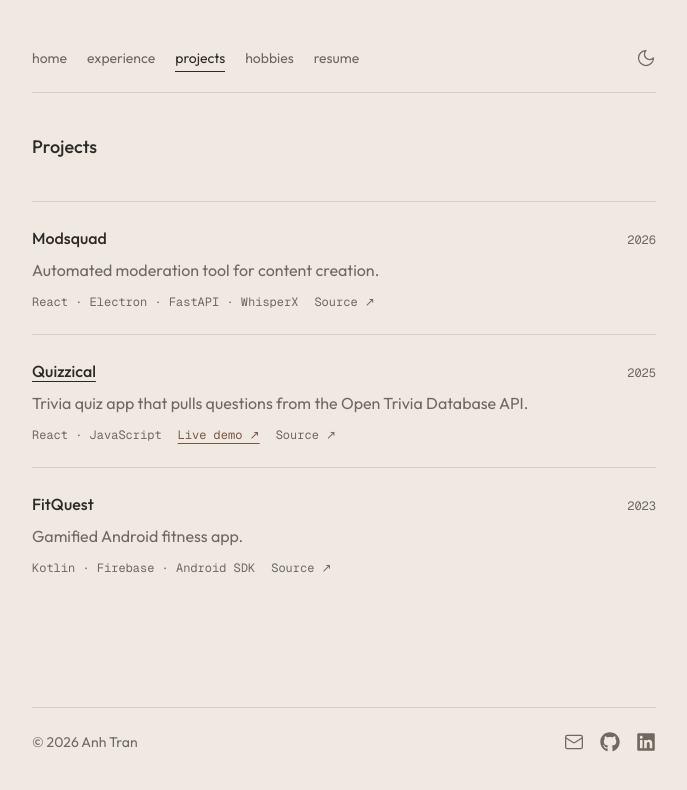
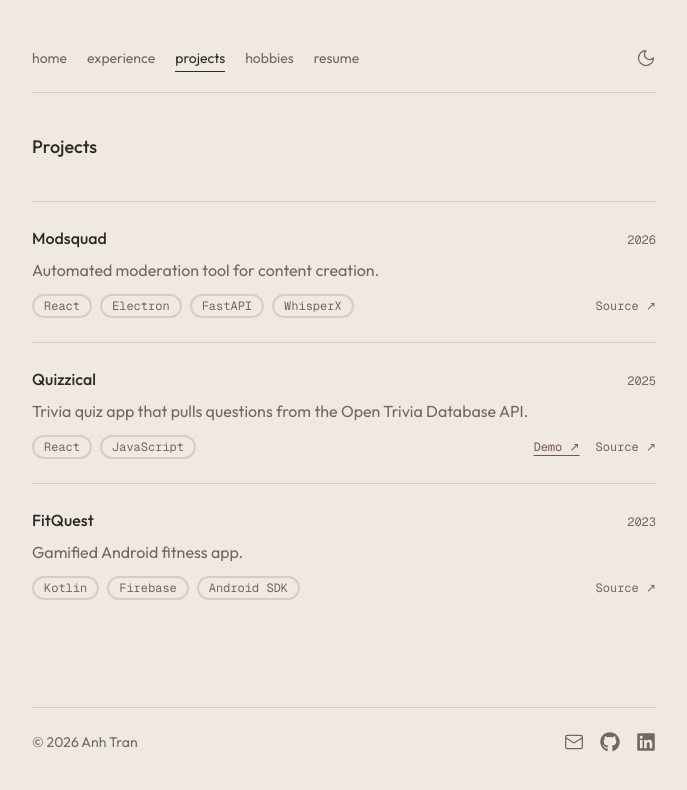
Before and after one commit to kumathy/portfolio, a Next.js app: page /projects in a window 1280 px wide. Shown: the top 790 px of the page, without its empty margins (296-983 px from the left). Built offline with nearby package versions, Linux system fonts and the light colour scheme.

Commit message:
feat: technologies as pills

```diff
--- a/components/experience-list.tsx
+++ b/components/experience-list.tsx
@@ -1,4 +1,5 @@
 import { CollapsibleRow } from "@/components/collapsible-row";
+import { TechList } from "@/components/tech-list";
 import { experience } from "@/content/experience";
 
 export function ExperienceList() {
@@ -42,8 +43,8 @@ export function ExperienceList() {
               ) : null}
 
               {role.technologies.length ? (
-                <div className="mt-3 font-mono text-xs text-muted">
-                  {role.technologies.join(" · ")}
+                <div className="mt-3">
+                  <TechList items={role.technologies} />
                 </div>
               ) : null}
             </div>
--- a/components/project-list.tsx
+++ b/components/project-list.tsx
@@ -1,21 +1,11 @@
+import { TechList } from "@/components/tech-list";
 import type { Project } from "@/content/projects";
 
 function ProjectItem({ project }: { project: Project }) {
   return (
     <li className="border-t border-border py-6 first:border-t-0">
       <div className="flex items-baseline justify-between gap-4">
-        <h3 className="font-medium">
-          {project.href ? (
-            <a
-              href={project.href}
-              className="underline underline-offset-4 transition-colors hover:text-accent"
-            >
-              {project.title}
-            </a>
-          ) : (
-            project.title
-          )}
-        </h3>
+        <h3 className="font-medium">{project.title}</h3>
         <span className="shrink-0 font-mono text-xs text-muted">
           {project.year}
         </span>
@@ -23,14 +13,16 @@ function ProjectItem({ project }: { project: Project }) {
 
       <p className="mt-2 text-muted">{project.blurb}</p>
 
-      <div className="mt-3 flex flex-wrap items-baseline gap-x-4 gap-y-2 font-mono text-xs text-muted">
-        <span>{project.stack.join(" · ")}</span>
+      <div className="mt-3 flex flex-wrap items-center justify-between gap-x-4 gap-y-2">
+        <TechList items={project.stack} />
+
+        <div className="flex shrink-0 items-center gap-x-4 font-mono text-xs text-muted">
           {project.href ? (
             <a
               href={project.href}
               className="text-accent underline underline-offset-4 transition-colors hover:text-foreground"
             >
-            Live demo ↗
+              Demo ↗
             </a>
           ) : null}
           {project.source ? (
@@ -41,6 +33,7 @@ function ProjectItem({ project }: { project: Project }) {
               Source ↗
             </a>
           ) : null}
+        </div>
       </div>
     </li>
   );
--- /dev/null
+++ b/components/tech-list.tsx
@@ -0,0 +1,14 @@
+export function TechList({ items }: { items: string[] }) {
+  return (
+    <ul className="flex flex-wrap gap-2">
+      {items.map((item) => (
+        <li
+          key={item}
+          className="rounded-full border-2 border-border px-2.5 py-0.5 font-mono text-xs text-muted transition-colors hover:border-muted hover:text-foreground"
+        >
+          {item}
+        </li>
+      ))}
+    </ul>
+  );
+}
```
Lines whose indentation alone changed are shown as unchanged.
